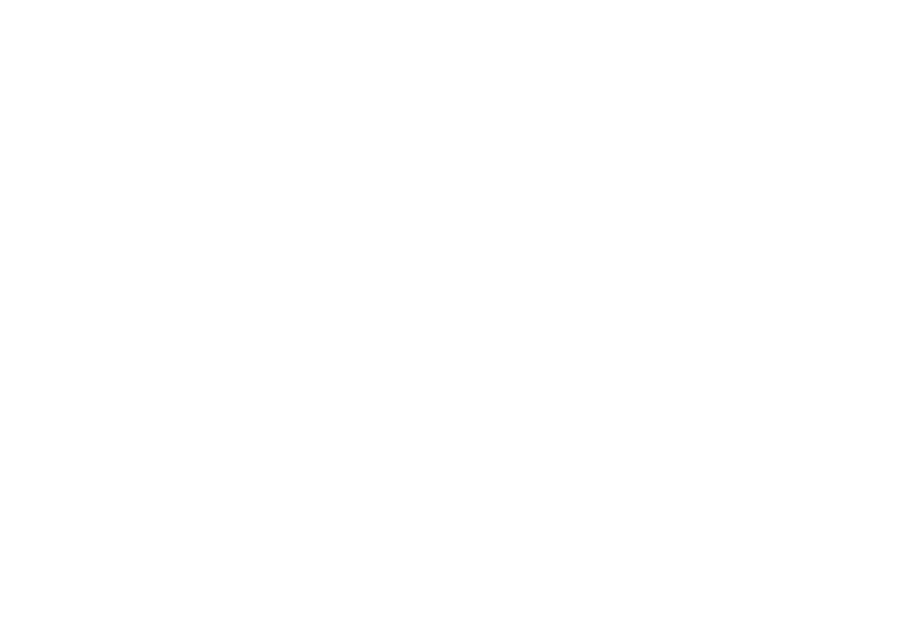
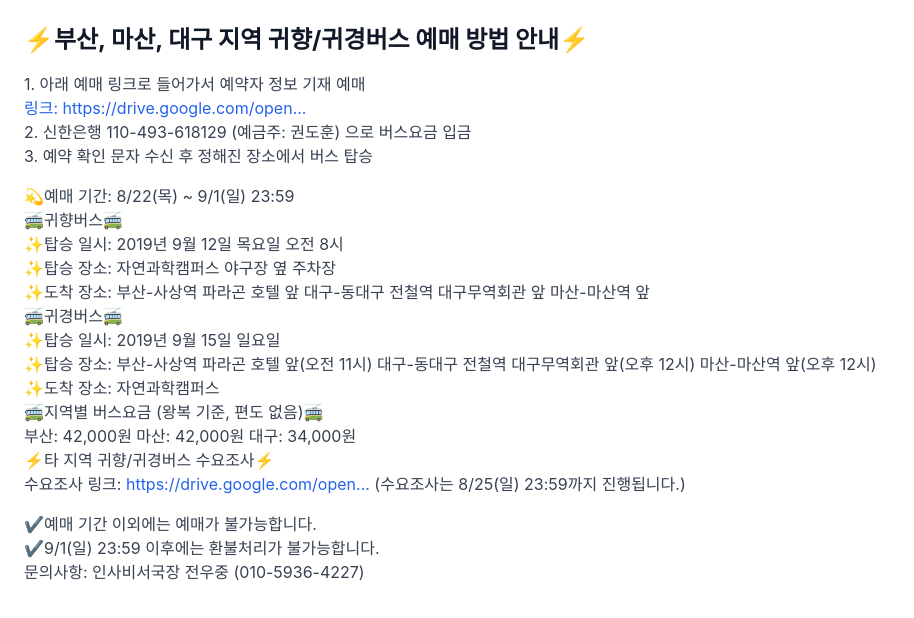
Before and after one commit to spencer0124/SKKUBUS_webview, a React (Create React App) app: page /bus/newyear/detail in a window 1280 px wide. Before the commit this address had no page. Shown: the top 618 px of the page, without its empty margins (0-914 px from the left). Built offline with nearby package versions, Linux system fonts and the light colour scheme; the HTML template or start-up script is replaced by a standard one.

Commit message:
add: webview specific settings #1

```diff
--- a/public/index.html
+++ b/public/index.html
@@ -24,7 +24,7 @@
       work correctly both with client-side routing and a non-root public URL.
       Learn how to configure a non-root public URL by running `npm run build`.
     -->
-    <title>React App</title>
+    <title>SKKUBUS</title>
   </head>
   <body>
     <noscript>You need to enable JavaScript to run this app.</noscript>
--- a/src/App.js
+++ b/src/App.js
@@ -1,7 +1,8 @@
 import logo from "./logo.svg";
 import "./App.css";
 import { useEffect } from "react";
-import Hello from "./pages/KNewYearBus";
+import KNewYearBus from "./pages/KNewYearBus/KNewYearBus";
+import KNewYearBusDetail from "./pages/KNewYearBus/KNewYearBusDetail";
 import { Routes, Route } from "react-router-dom";
 import ErrorPage from "./pages/error";
 
@@ -18,7 +19,8 @@ function App() {
     <Routes>
       <Route path="/" element={<ErrorPage />} />
       <Route path="bus">
-        <Route path="newyear" element={<Hello />} />
+        <Route path="newyear" element={<KNewYearBus />} />
+        <Route path="newyear/detail" element={<KNewYearBusDetail />} />
       </Route>
     </Routes>
   );
--- /dev/null
+++ b/src/common/flutterCommunicate.js
@@ -0,0 +1,12 @@
+const flutterCommunicate = (url) => {
+  console.log("flutter communicate initiated");
+
+  try {
+    // eslint-disable-next-line no-undef
+    knewyearmessage.postMessage(url);
+  } catch (e) {
+    console.log(e);
+  }
+};
+
+export default flutterCommunicate;
--- a/src/index.css
+++ b/src/index.css
@@ -3,6 +3,10 @@
 @tailwind utilities;
 
 body {
+  overflow: hidden;
+  overscroll-behavior: none;
+  user-select: none;
+  -webkit-user-select: none;
   margin: 0;
   font-family: -apple-system, BlinkMacSystemFont, "Segoe UI", "Roboto", "Oxygen",
     "Ubuntu", "Cantarell", "Fira Sans", "Droid Sans", "Helvetica Neue",
--- a/src/pages/KNewYearBus.js
+++ /dev/null
@@ -1,62 +0,0 @@
-import React from "react";
-
-function Hello() {
-  const handleClick = () => {
-    // Your action code goes here
-    console.log("Link clicked!");
-    // Add any other actions you want to perform
-
-    try {
-      // eslint-disable-next-line no-undef
-      knewyearmessage.postMessage("https://forms.gle/D6wc5TxA6BtSXVY7A");
-    } catch (e) {
-      console.log(e);
-    }
-  };
-
-  const handleClick2 = () => {
-    // Your action code goes here
-    console.log("Link clicked!");
-    // Add any other actions you want to perform
-
-    try {
-      // eslint-disable-next-line no-undef
-      knewyearmessage.postMessage("https://www.instagram.com/p/C11OUpZvU9G/");
-    } catch (e) {
-      console.log(e);
-    }
-  };
-
-  return (
-    <div className="flex flex-col items-center justify-center h-screen p-5">
-      {/* <div className="text-center mb-4">설 연휴 귀향/귀경 버스 수요 조사</div> */}
-      <img
-        src="./assets/images/KNewYearBusNotice.jpeg"
-        alt="이미지"
-        className="max-w-full h-auto mb-4"
-        width="500"
-        height="500"
-      />
-      <a
-        // href="https://forms.gle/D6wc5TxA6BtSXVY7A"
-        target="_blank"
-        rel="noopener noreferrer"
-        className="text-blue-600 hover:text-blue-800"
-        onClick={handleClick}
-      >
-        👉 수요조사 참여하기
-      </a>
-      <a
-        // href="https://forms.gle/D6wc5TxA6BtSXVY7A"
-        target="_blank"
-        rel="noopener noreferrer"
-        className="text-blue-600 hover:text-blue-800"
-        onClick={handleClick2}
-      >
-        👉 총학생회 게시물 확인하기
-      </a>
-    </div>
-  );
-}
-
-export default Hello;
--- /dev/null
+++ b/src/pages/KNewYearBus/KNewYearBus.js
@@ -0,0 +1,39 @@
+import React from "react";
+import flutterCommunicate from "../../common/flutterCommunicate";
+
+function KNewYearBus() {
+  return (
+    <div className="flex flex-col items-center justify-center h-screen p-5">
+      {/* <div className="text-center mb-4">설 연휴 귀향/귀경 버스 수요 조사</div> */}
+      <img
+        src="./assets/images/KNewYearBusNotice.jpeg"
+        alt="이미지"
+        className="max-w-full h-auto mb-4"
+        width="500"
+        height="500"
+      />
+      <a
+        target="_blank"
+        rel="noopener noreferrer"
+        className="block text-blue-600 hover:text-blue-800 font-medium py-2 px-4 transition duration-300 ease-in-out"
+        onClick={() =>
+          flutterCommunicate("https://forms.gle/D6wc5TxA6BtSXVY7A")
+        }
+      >
+        👉 수요조사 참여하기
+      </a>
+      <a
+        target="_blank"
+        rel="noopener noreferrer"
+        className="block text-blue-600 hover:text-blue-800 font-medium py-2 px-4 transition duration-300 ease-in-out"
+        onClick={() => {
+          flutterCommunicate("https://www.instagram.com/p/C11OUpZvU9G/");
+        }}
+      >
+        👉 총학생회 게시물 확인하기
+      </a>
+    </div>
+  );
+}
+
+export default KNewYearBus;
--- /dev/null
+++ b/src/pages/KNewYearBus/KNewYearBusDetail.js
@@ -0,0 +1,78 @@
+import React from "react";
+import flutterCommunicate from "../../common/flutterCommunicate";
+
+function KNewYearBusDetail() {
+  return (
+    <div className="bg-white p-4 sm:p-6">
+      <div className="space-y-4">
+        <h2 className="text-xl sm:text-2xl font-bold text-gray-900">
+          ⚡️부산, 마산, 대구 지역 귀향/귀경버스 예매 방법 안내⚡️
+        </h2>
+        <div className="text-sm sm:text-base text-gray-700">
+          <p>1. 아래 예매 링크로 들어가서 예약자 정보 기재 예매</p>
+          <p className="text-blue-600 hover:text-blue-700">
+            <a
+              onClick={() => {
+                flutterCommunicate("https://www.instagram.com/p/C11OUpZvU9G/");
+              }}
+              target="_blank"
+              rel="noopener noreferrer"
+            >
+              링크: https://drive.google.com/open...
+            </a>
+          </p>
+          <p>2. 신한은행 110-493-618129 (예금주: 권도훈) 으로 버스요금 입금</p>
+          <p>3. 예약 확인 문자 수신 후 정해진 장소에서 버스 탑승</p>
+        </div>
+        <div className="text-sm sm:text-base text-gray-700">
+          💫예매 기간: 8/22(목) ~ 9/1(일) 23:59
+          <br />
+          🚎귀향버스🚎
+          <br />
+          ✨탑승 일시: 2019년 9월 12일 목요일 오전 8시
+          <br />
+          ✨탑승 장소: 자연과학캠퍼스 야구장 옆 주차장
+          <br />
+          ✨도착 장소: 부산-사상역 파라곤 호텔 앞 대구-동대구 전철역
+          대구무역회관 앞 마산-마산역 앞
+          <br />
+          🚎귀경버스🚎
+          <br />
+          ✨탑승 일시: 2019년 9월 15일 일요일
+          <br />
+          ✨탑승 장소: 부산-사상역 파라곤 호텔 앞(오전 11시) 대구-동대구 전철역
+          대구무역회관 앞(오후 12시) 마산-마산역 앞(오후 12시)
+          <br />
+          ✨도착 장소: 자연과학캠퍼스
+          <br />
+          🚎지역별 버스요금 (왕복 기준, 편도 없음)🚎
+          <br />
+          부산: 42,000원 마산: 42,000원 대구: 34,000원
+          <br />
+          ⚡️타 지역 귀향/귀경버스 수요조사⚡️
+          <br />
+          수요조사 링크:{" "}
+          <a
+            href="https://drive.google.com/open..."
+            target="_blank"
+            rel="noopener noreferrer"
+            className="text-blue-600 hover:text-blue-700"
+          >
+            https://drive.google.com/open...
+          </a>{" "}
+          (수요조사는 8/25(일) 23:59까지 진행됩니다.)
+        </div>
+        <div className="text-sm sm:text-base text-gray-700">
+          ✔️예매 기간 이외에는 예매가 불가능합니다.
+          <br />
+          ✔️9/1(일) 23:59 이후에는 환불처리가 불가능합니다.
+          <br />
+          문의사항: 인사비서국장 전우중 (010-5936-4227)
+        </div>
+        {/* asdf? */}
+      </div>
+    </div>
+  );
+}
+
+export default KNewYearBusDetail;
--- a/src/router.js
+++ b/src/router.js
@@ -1,13 +1,13 @@
-import React from "react";
-import { React, Routes, Route } from "react-router-dom";
+// import React from "react";
+// import { React, Routes, Route } from "react-router-dom";
 
-const App = () => {
-  return (
-    <Routes>
-      <Route path="/" element={<ErrorPage />} />
-      <Route path="bus">
-        <Route path="newyear" element={<Hello />} />
-      </Route>
-    </Routes>
-  );
-};
+// const App = () => {
+//   return (
+//     <Routes>
+//       <Route path="/" element={<ErrorPage />} />
+//       <Route path="bus">
+//         <Route path="newyear" element={<KNewYearBus1 />} />
+//       </Route>
+//     </Routes>
+//   );
+// };
```
Also changed, not shown: 1 other file (tests, documents, lock files or other folders).
